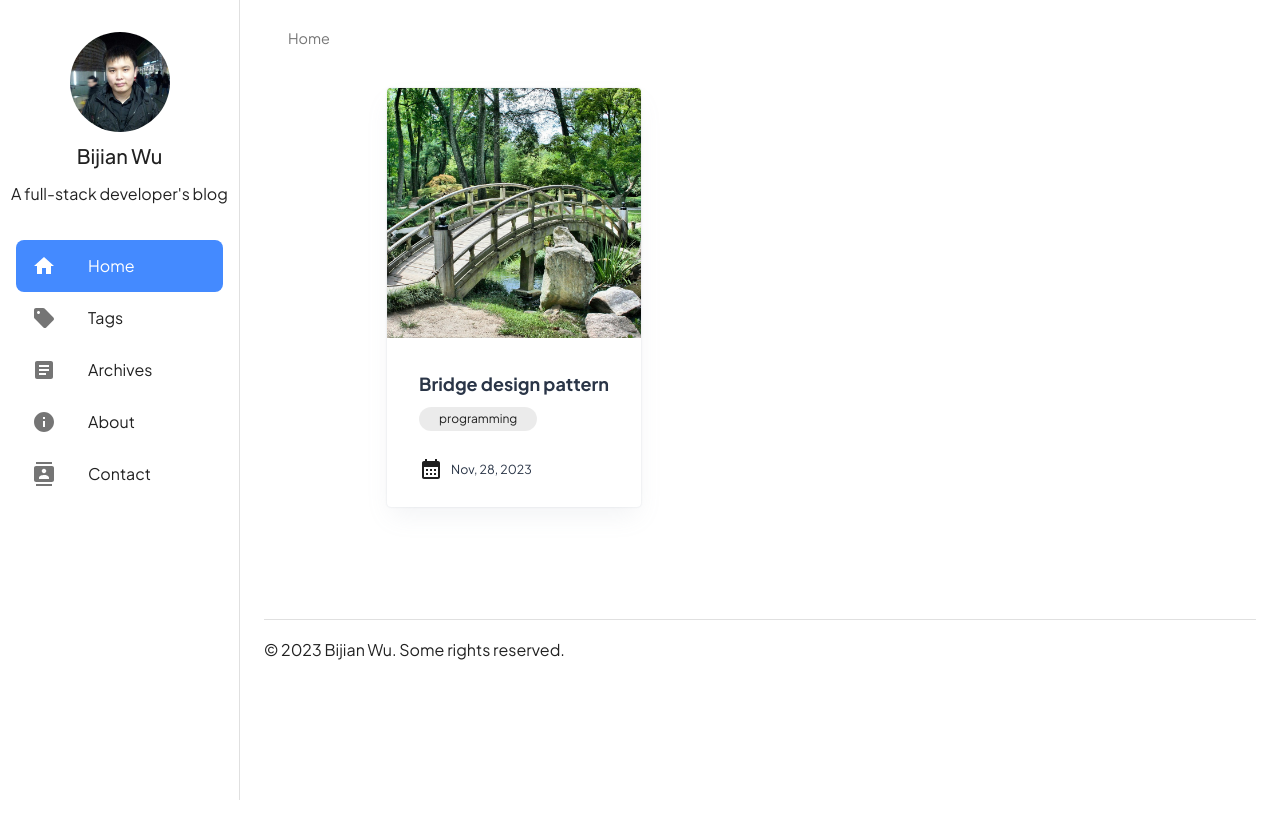
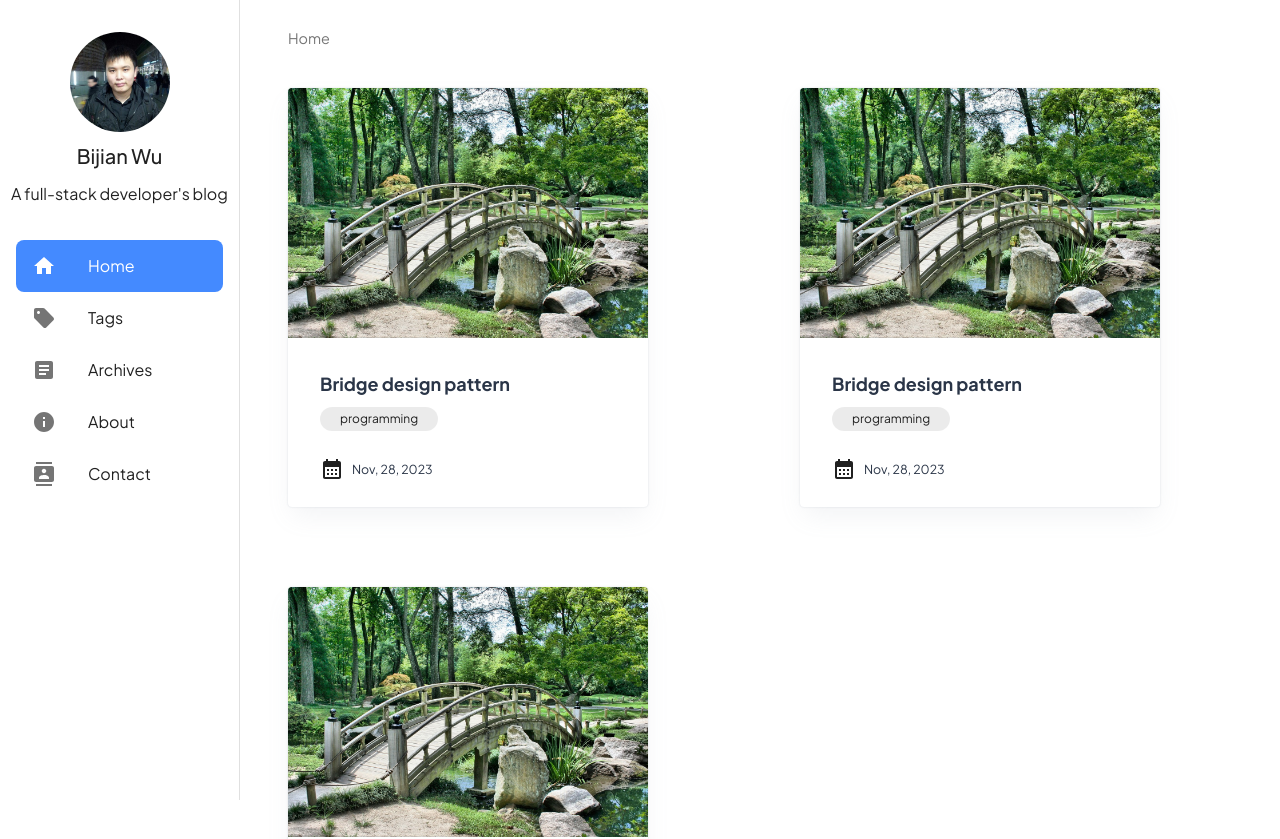
Before and after one commit to BijianWu/blog, a React (Create React App) app: page / in a window 1280 px wide. Shown: the top 839 px of the page. Before the commit the page ends 800 px from the top, so only its background shows below. Built offline with nearby package versions, Linux system fonts and the light colour scheme.

Commit message:
blog posts layout

```diff
--- a/src/blog/BlogPosts.jsx
+++ b/src/blog/BlogPosts.jsx
@@ -1,17 +1,23 @@
-import { Button, Container, Grid, ThemeProvider } from "@mui/material";
+import { Button, Container, Grid, ThemeProvider, useMediaQuery, useTheme } from "@mui/material";
 import React, { useState } from "react";
 
 import BlogPost from "./BlogPost";
 import BridgeDesignPattern from "../pages/blogs/november_28_2023/BridgeDesignPatternBlogDetails";
 import BridgeDesignPatternBlogPost from "../pages/blogs/november_28_2023/BridgeDesignPatternBlogPost";
 
-
-
 export default function BlogPosts(){
+    const theme = useTheme();
+    const mdMatches = useMediaQuery(theme.breakpoints.up('md'));
 
     return <>
-    <Grid container spacing={5}>
-        <Grid item xl={4} md={6} xs={12} display={"flex"} justifyContent={"center"} alignItems={"center"}>
+    <Grid container spacing={mdMatches ? 10 : 5}>
+        <Grid item xl={4} md={6} xs={12} display={mdMatches ? "" : "flex"} justifyContent={"center"} alignItems={"center"}>
+            <BridgeDesignPatternBlogPost />
+        </Grid>
+        <Grid item xl={4} md={6} xs={12} display={mdMatches ? "" : "flex"} justifyContent={"center"} alignItems={"center"}>
+            <BridgeDesignPatternBlogPost />
+        </Grid>
+        <Grid item xl={4} md={6} xs={12} display={mdMatches ? "" : "flex"} justifyContent={"center"} alignItems={"center"}>
             <BridgeDesignPatternBlogPost />
         </Grid>
         {/* <Grid item xl={4} md={6} xs={12} display={"flex"} justifyContent={"center"} alignItems={"center"}>
```
